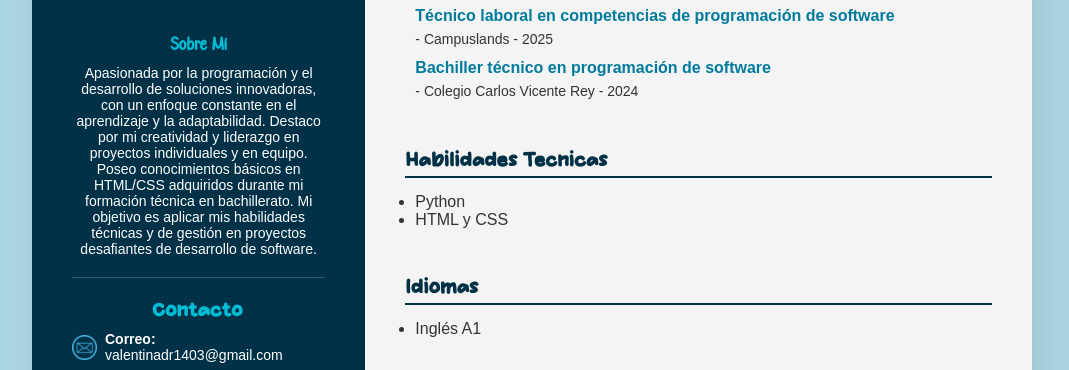
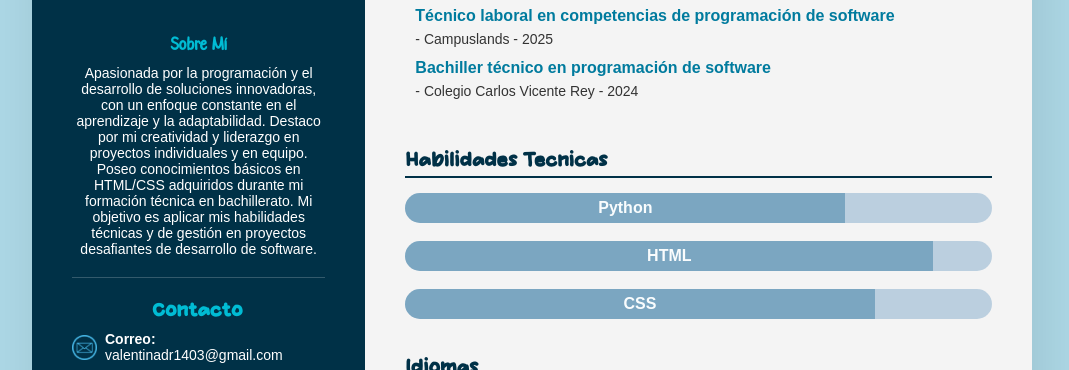
Before and after one commit to ValentinaDelgadoRincon/Hoja-de-vida, a plain HTML site: page index.html in a window 1280 px wide. Shown: the part 383-753 px from the top of the page, without its empty margins (108-1177 px from the left). Drawn offline with Linux system fonts and the light colour scheme.

Commit message:
style: :lipstick: upgraded design
Improve the technical skills section to percentage bars

By @Valentina

```diff
--- a/index.html
+++ b/index.html
@@ -88,10 +88,24 @@
             <br>
 
             <h3>Habilidades Técnicas</h3>
-            <ul>
-                <li>Python</li>
-                <li>HTML y CSS</li>
-            </ul>
+            <div class="habilidades">
+                <div class="progreso1">
+                  <span class="texto">Python</span>
+                </div>
+              </div>
+              <br>
+              <div class="habilidades">
+                <div class="progreso2">
+                  <span class="texto">HTML</span>
+                </div>
+              </div>
+                <br>
+              <div class="habilidades">
+                <div class="progreso3">
+                  <span class="texto">CSS</span>
+                </div>
+              </div>
+
             <br>
             <br>
             <h3>Idiomas</h3>
@@ -112,5 +126,7 @@
 
         </div>
     </div>
+
+
 </body>
 </html>
--- a/style.css
+++ b/style.css
@@ -100,6 +100,7 @@ body {
     background: #f4f4f4;
     padding: 40px;
     color: #333;
+    position: relative;
 
 }
 
@@ -109,6 +110,7 @@ body {
     padding-bottom: 5px;
     color: #003147;
     font-family: "Obled";
+    position: relative;
 }
 
 #ladoDerecho h4 {
@@ -162,3 +164,47 @@ body {
   #imgBox img {
     animation: aparecer 1s ease-in-out;
   }
+
+.habilidades {
+    width: 100%;
+    height: 30px;
+    background-color: #90b3cf91;
+    border-radius: 15px;
+    overflow: hidden;
+    position: relative;
+  }
+
+
+  .progreso1 {
+    height: 100%;
+    background-color: #05598a59;
+    position: relative;
+    display: flex;
+    justify-content: center;
+    align-items: center;
+    width: 75%;
+  }
+  .progreso2 {
+    height: 100%;
+    background-color: #05598a59;
+    position: relative;
+    display: flex;
+    justify-content: center;
+    align-items: center;
+    width: 90%;
+  }
+  .progreso3 {
+    height: 100%;
+    background-color: #05598a59;
+    position: relative;
+    display: flex;
+    justify-content: center;
+    align-items: center;
+    width: 80%;
+  }
+
+  .texto {
+    color: #f9fcfd;
+    font-weight: bold;
+    z-index: 1;
+  }
```
